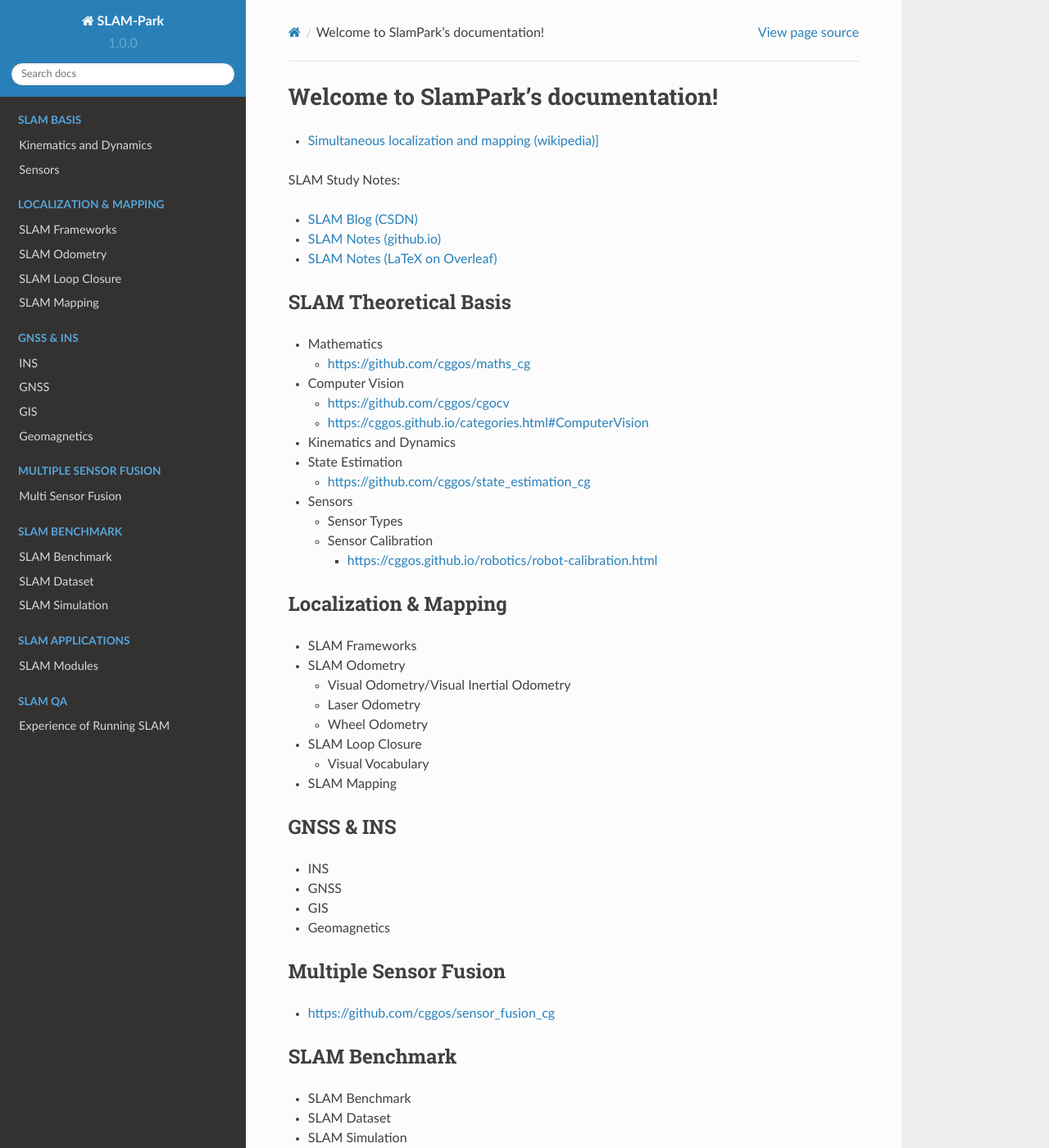
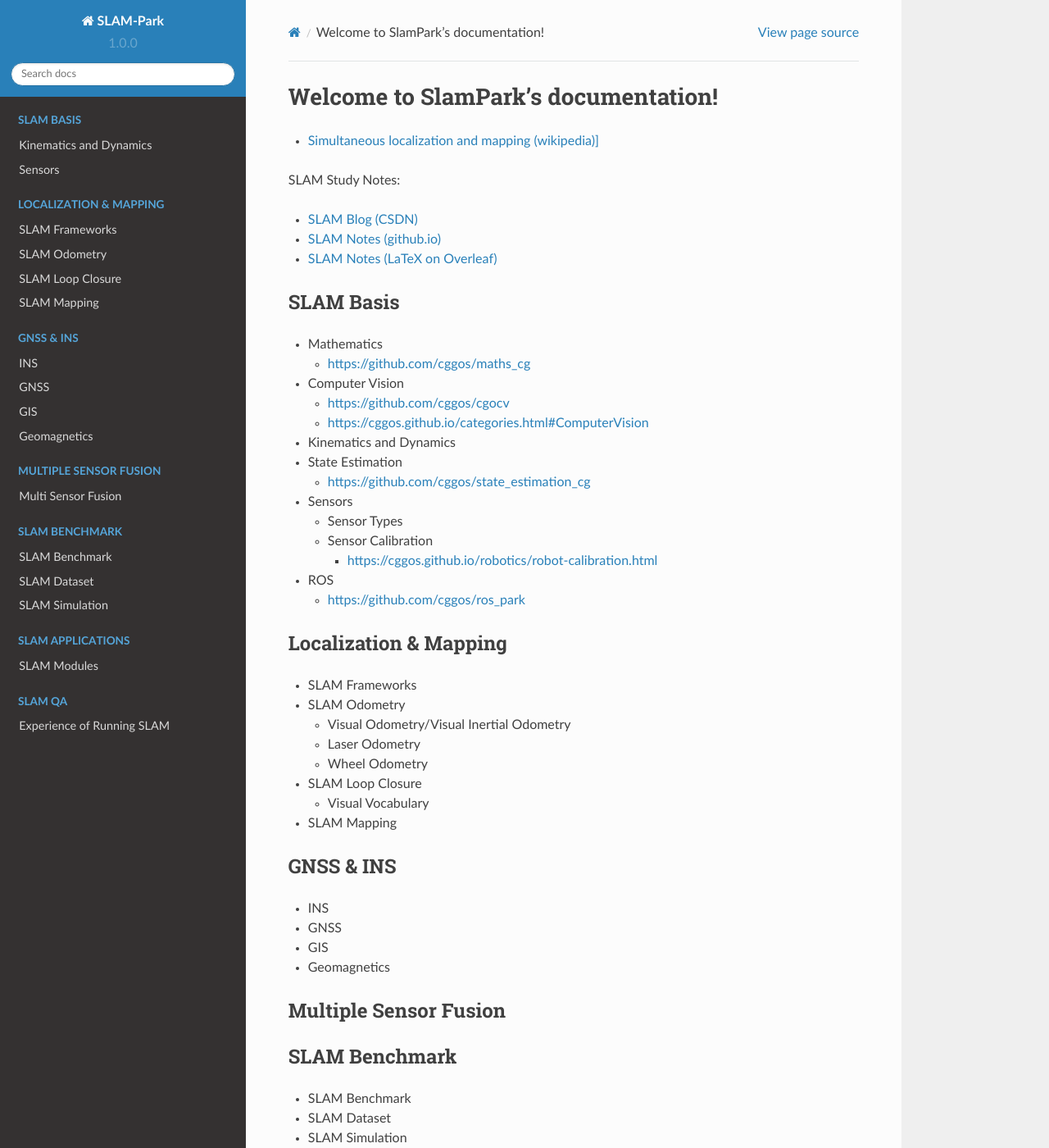
Before and after one commit to cggos/slamkit, a Sphinx documentation site: the page built from docs/index.rst, in a window 1280 px wide and 1400 px high. Shown: the whole window at 82% size. Built offline with Sphinx 7.4.7 and the Read the Docs theme 2.0.0, drawn with Linux system fonts in a browser that asks for light colours.

Commit message:
update docs/index.rst

```diff
--- a/docs/index.rst
+++ b/docs/index.rst
@@ -15,7 +15,7 @@ SLAM Study Notes:
 * `SLAM Notes (LaTeX on Overleaf) <https://www.overleaf.com/read/drmrxvnphrck/>`_
 
 
-SLAM Theoretical Basis
+SLAM Basis
 -------------------------
 
 * Mathematics
@@ -40,6 +40,10 @@ SLAM Theoretical Basis
   * Sensor Calibration
 
     * https://cggos.github.io/robotics/robot-calibration.html
+
+* ROS
+
+  * https://github.com/cggos/ros_park
 
 
 
@@ -74,8 +78,6 @@ GNSS & INS
 
 Multiple Sensor Fusion
 -------------------------
-
-* https://github.com/cggos/sensor_fusion_cg
 
 
 
```
